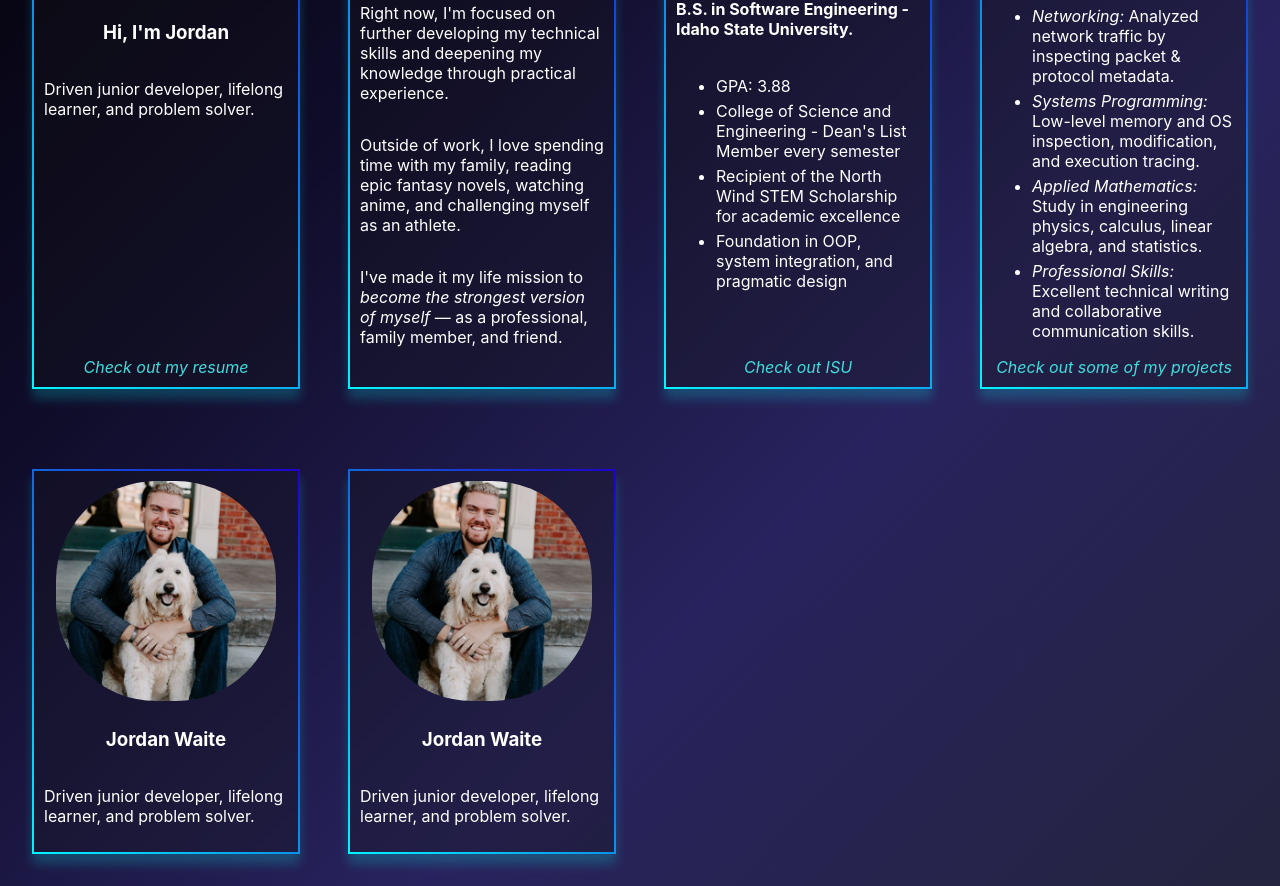
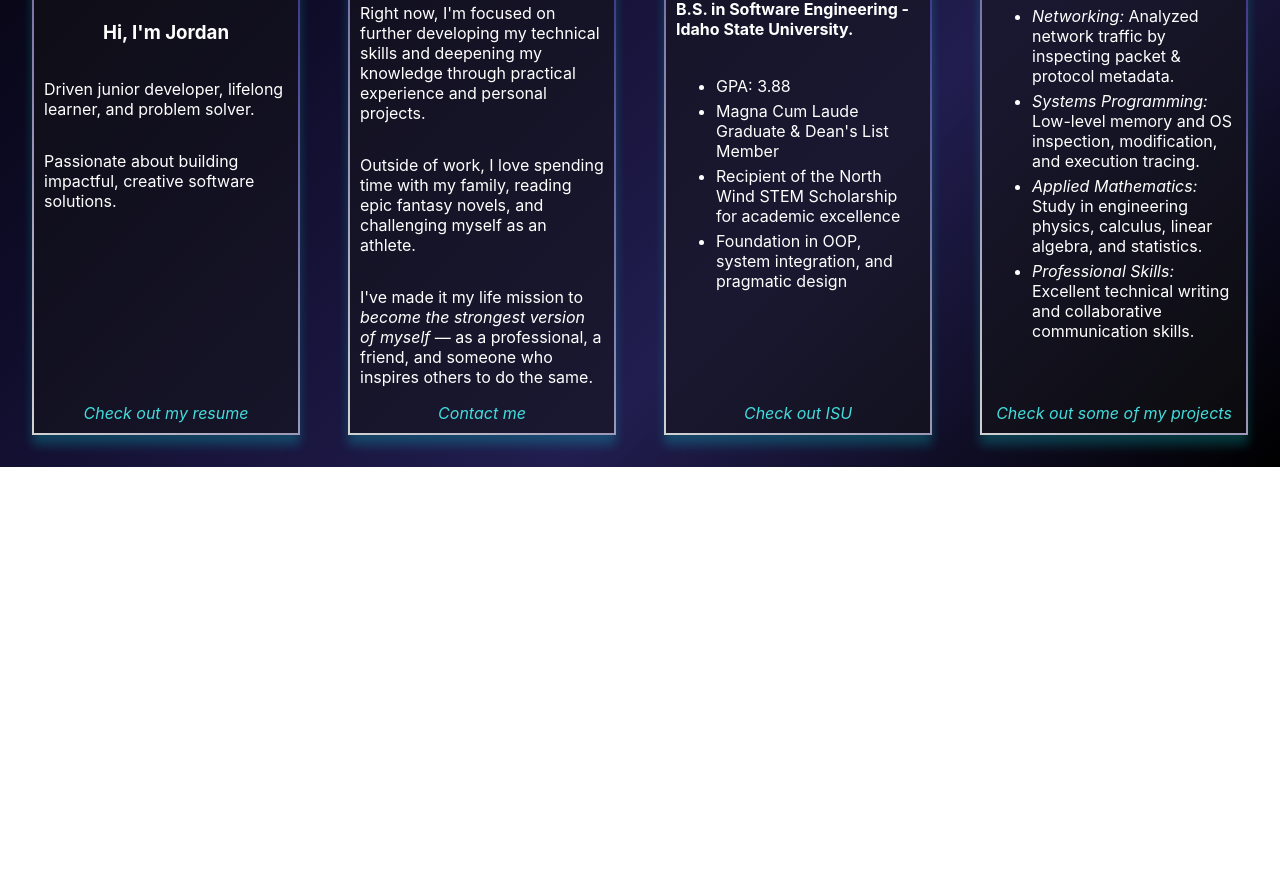
Before and after one commit to Jordan1819/personal_portfolio, a React (Vite) app: page / in a window 1280 px wide. Shown: the part 406-1292 px from the top of the page. After the commit the page ends 873 px from the top, so only its background shows below. Built offline with nearby package versions, Linux system fonts and the light colour scheme.

Commit message:
FInished homepage for now - on to contact page

```diff
--- a/src/pages/Contact.jsx
+++ b/src/pages/Contact.jsx
@@ -2,8 +2,7 @@ export default function Contact() {
     return (
         <div>
             <main>
-                <h1>Header 1</h1>
-                <p>Paragraph</p>
+
             </main>
         </div>
     );
--- a/src/pages/Home.jsx
+++ b/src/pages/Home.jsx
@@ -1,35 +1,28 @@
-/* Home page structure:
-    <Hero>
-        Name and Title
-        One Liner Summary
-        Call to Action Buttons (view resume, view projects)
-    <About Me>
-        Paragraph or two - keep it professional
-        University and degree focus
-        Career goals/ what I'm passionate about
-        Standout achievements/ interests
-    <Skills & Total Experience>
-        bulleted list of skills/ tech stack
-        Programming languages
-        frameworks (react, android/kotlin, flask)
-        tools (git, docker, linux)
-    <Featured Projects/ Project Preview>
-
-    <Resume Callout>
-        Call to action to view resume
-*/
-
 {/* Home.jsx */}
-
+import { useEffect, useState } from 'react';
+import { useLocation } from 'react-router-dom';
 import HomeCard from '../components/HomeCard';
 import  '../../styles/home.css';
 import profileImg from '../../images/meAndSandy.jpg';
 import isuImg from '../../images/ISU.jpg';
 
 export default function Home() {
+    const location = useLocation()
+    const [loaded, setLoaded] = useState(false);
+
+    useEffect(() => {
+        if (location.pathname === "/") {
+            // reset animation
+            setLoaded(false);
+
+            // trigger animation after next tick
+            const timer = setTimeout(() => setLoaded(true), 10);
+            return () => clearTimeout(timer);
+        }
+    }, [location.pathname]);
     return (
         <div>
-            <main>
+            <main className={`home ${loaded ? 'home-loaded' : ''}`}>
                 <div className="home-card-container">
                     <HomeCard
                             title="Hi, I'm Jordan"
@@ -42,23 +35,28 @@ export default function Home() {
                         <p>
                         Driven junior developer, lifelong learner, and problem solver.
                         </p>
+                        <p>
+                        Passionate about building impactful, creative software solutions.
+                        </p>
                     </HomeCard>
 
                     <HomeCard
                             title="About Me"
-                            link=""
+                            link="/contact"
+                            internal
+                            linkDescription="Contact me"
                         >
                         <p>
                         I enjoy exploring and experimenting with new technologies. Building a well-rounded skillset and deep understanding as a developer is very important to me.
                         </p>
                         <p>
-                        Right now, I'm focused on further developing my technical skills and deepening my knowledge through practical experience.
+                        Right now, I'm focused on further developing my technical skills and deepening my knowledge through practical experience and personal projects.
                         </p>
                         <p>
-                        Outside of work, I love spending time with my family, reading epic fantasy novels, watching anime, and challenging myself as an athlete.
+                        Outside of work, I love spending time with my family, reading epic fantasy novels, and challenging myself as an athlete.
                         </p>
                         <p>
-                        I've made it my life mission to <i>become the strongest version of myself</i> — as a professional, family member, and friend.
+                        I've made it my life mission to <i>become the strongest version of myself</i> — as a professional, a friend, and someone who inspires others to do the same.
                         </p>
                     </HomeCard>
 
@@ -74,7 +72,7 @@ export default function Home() {
                         </p>
                         <ul className="education-home-card-list">
                             <li>GPA: 3.88</li>
-                            <li>College of Science and Engineering - Dean's List Member every semester</li>
+                            <li>Magna Cum Laude Graduate & Dean's List Member</li>
                             <li>Recipient of the North Wind STEM Scholarship for academic excellence</li>
                             <li>Foundation in OOP, system integration, and pragmatic design</li>
                         </ul>
@@ -97,27 +95,6 @@ export default function Home() {
                         </ul>
                     </HomeCard>
 
-                    <HomeCard
-                            title="Jordan Waite"
-                            image={profileImg}
-                            imageAlt="Jordan and his cute goldendoodle dog Sandy."
-                            link=""
-                        >
-                        <p>
-                        Driven junior developer, lifelong learner, and problem solver.
-                        </p>
-                    </HomeCard>
-
-                    <HomeCard
-                            title="Jordan Waite"
-                            image={profileImg}
-                            imageAlt="Jordan and his cute goldendoodle dog Sandy."
-                            link=""
-                        >
-                        <p>
-                        Driven junior developer, lifelong learner, and problem solver.
-                        </p>
-                    </HomeCard>
                 </div>
             </main>
         </div>
--- a/styles/base.css
+++ b/styles/base.css
@@ -9,7 +9,7 @@
       margin: 0;
       padding: 0;
       font-family: -apple-system, BlinkMacSystemFont, "Segoe UI", Helvetica, Arial, sans-serif;
-      background: linear-gradient(135deg, #000000, #0f0c29, #28235e, #24243e);
+      background: linear-gradient(135deg, #000000, #0f0c29, #211d4f, #000000);
       color: #ffffff;
       min-height: 100vh;
 
--- a/styles/homecard.css
+++ b/styles/homecard.css
@@ -2,7 +2,7 @@
 
 .home-card {
     position: relative;
-    background-color: rgba(20, 20, 20, 0.3);
+    background-color: rgba(20, 20, 20, 0.5);
     padding: 10px;
     display: flex;
     flex-direction: column;
@@ -10,12 +10,31 @@
 
     border: 2px solid;
     border-image-slice: 1;
-    border-image-source: linear-gradient(45deg, #00f5ff, #1e03ca);
+    border-image-source: linear-gradient(45deg, #d0d2d2, #150674);
     box-shadow: 0 10px 10px rgba(0, 255, 255, 0.2);
     transition: box-shadow 2s ease;
 
     margin-top: 2rem;
+
+    /* Slide-up animation */
+    opacity: 0;
+    transform: translateY(60px);
+    transition:
+        opacity 0.8s ease-out,
+        transform 0.8s ease-out,
+        box-shadow 2s ease;
 }
+
+.home-loaded .home-card {
+    opacity: 1;
+    transform: translateY(0);
+}
+
+.home-loaded .home-card:nth-child(1) { transition-delay: 0.15s; }
+.home-loaded .home-card:nth-child(2) { transition-delay: 0.30s; }
+.home-loaded .home-card:nth-child(3) { transition-delay: 0.45s; }
+.home-loaded .home-card:nth-child(4) { transition-delay: 0.6s; }
+
 
 .home-card:hover {
     box-shadow: 0 15px 30px rgba(0, 255, 255, 0.5);
```
Also changed, not shown: src/components/ContactCard.jsx (added, +14 -0 lines), styles/contactcard.css (added).
